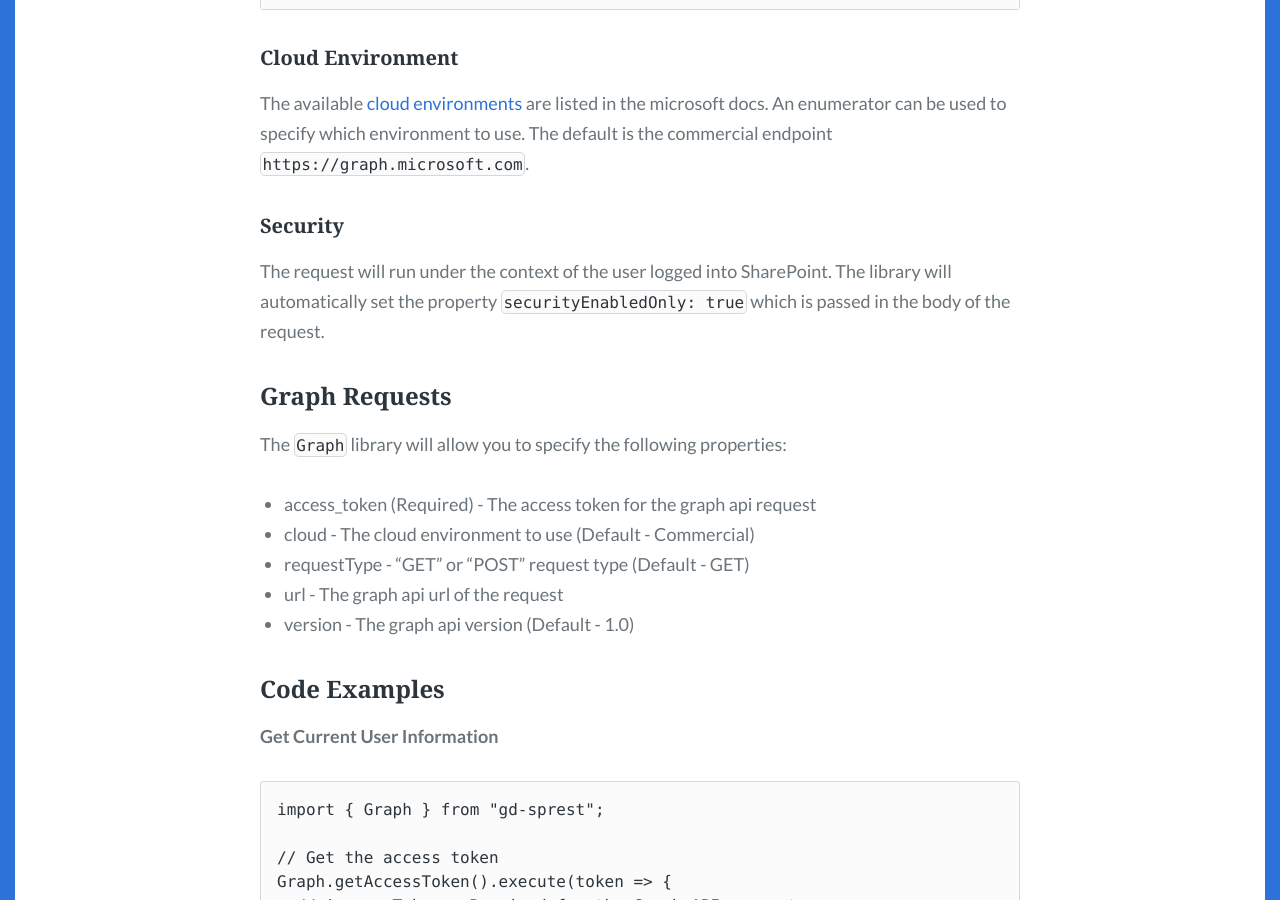
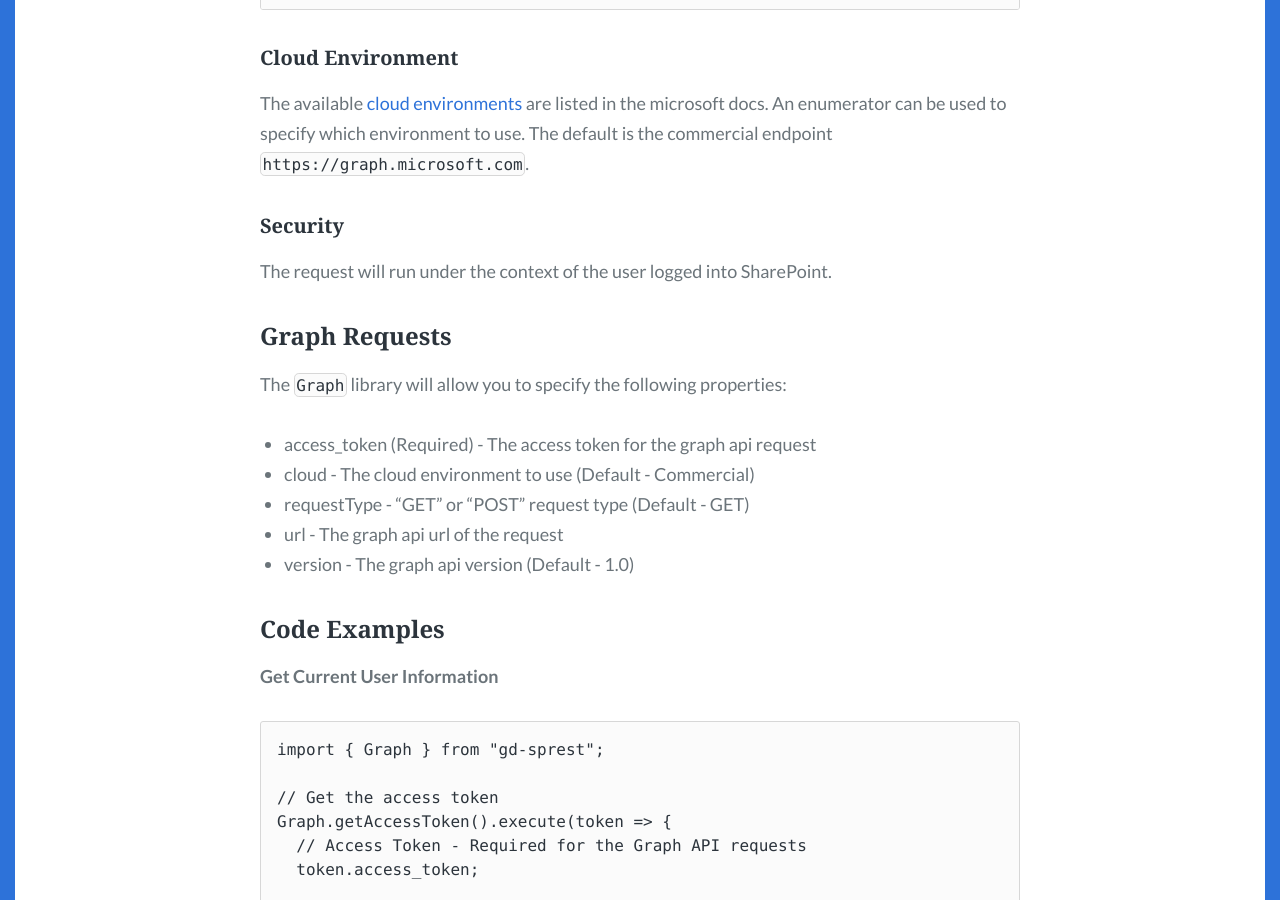
Before and after one commit to gunjandatta/blog, a Jekyll site: the page built from _posts/2022/2022-08-11-call-graph-api-from-spo.md, in a window 1280 px wide and 900 px high, scrolled down 1539 px. Built offline with Jekyll 4.4.1, drawn with Linux system fonts in a browser that asks for light colours; some web fonts are replaced.

Commit message:
Updated the security blurb.

```diff
--- a/_posts/2022/2022-08-11-call-graph-api-from-spo.md
+++ b/_posts/2022/2022-08-11-call-graph-api-from-spo.md
@@ -59,7 +59,7 @@ The available [cloud environments](https://docs.microsoft.com/en-us/graph/deploy
 
 #### Security
 
-The request will run under the context of the user logged into SharePoint. The library will automatically set the property `securityEnabledOnly: true` which is passed in the body of the request.
+The request will run under the context of the user logged into SharePoint.
 
 ### Graph Requests
 
```
